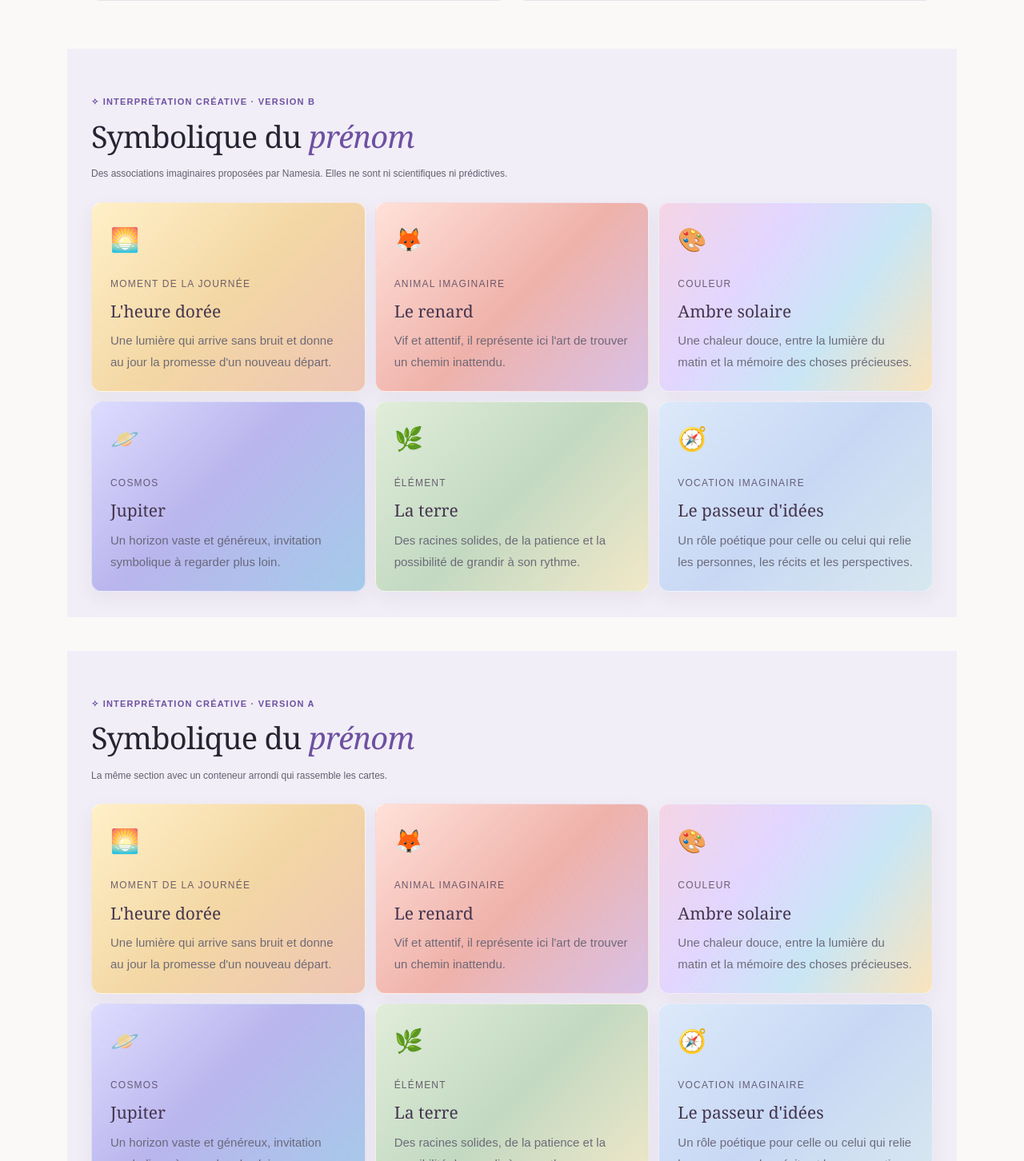
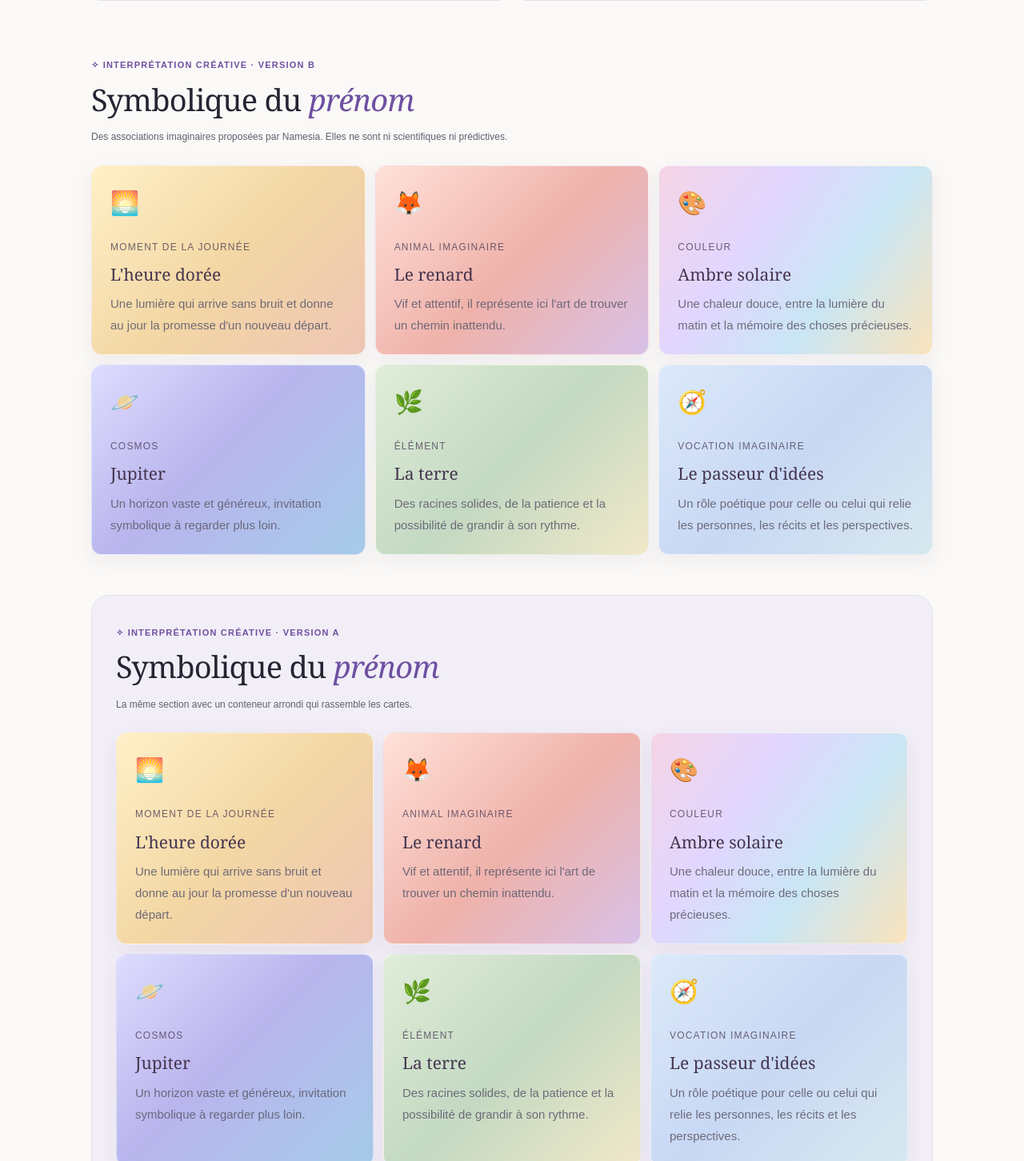
Before and after one commit to Nabouna32/Names, a Next.js app: page /prenoms/benjamin in a window 1280 px wide. Shown: the part 1658-3110 px from the top of the page at 80% size. Built offline with nearby package versions, Linux system fonts and the light colour scheme.

Commit message:
Style two symbolism layouts for side-by-side review

```diff
--- a/src/app/globals.css
+++ b/src/app/globals.css
@@ -293,3 +293,30 @@ body{font-size:16px;line-height:1.65}
   .profile-text-card,.profile-celebrity-card,.profile-symbol-card{padding:19px}
   .profile-text-card p,.profile-celebrity-card p,.profile-symbol-card p{font-size:14px}
 }
+
+
+/* Comparatif temporaire des deux présentations de la symbolique */
+.profile-symbol-section--b{
+  margin:42px 0 0;
+  padding:12px 0 8px;
+  background:transparent;
+}
+.profile-symbol-section--b .profile-section-heading,
+.profile-symbol-section--b .profile-symbol-grid{
+  max-width:none;
+}
+.profile-symbol-section--a{
+  margin:42px 0 0;
+  padding:38px 30px 30px;
+  border:1px solid var(--line);
+  border-radius:22px;
+  background:var(--surface);
+}
+.profile-symbol-section--a .profile-section-heading,
+.profile-symbol-section--a .profile-symbol-grid{
+  max-width:none;
+}
+@media(max-width:760px){
+  .profile-symbol-section--b{padding:8px 0 4px;margin-top:32px}
+  .profile-symbol-section--a{padding:25px 16px 18px;margin-top:32px;border-radius:18px}
+}
```
